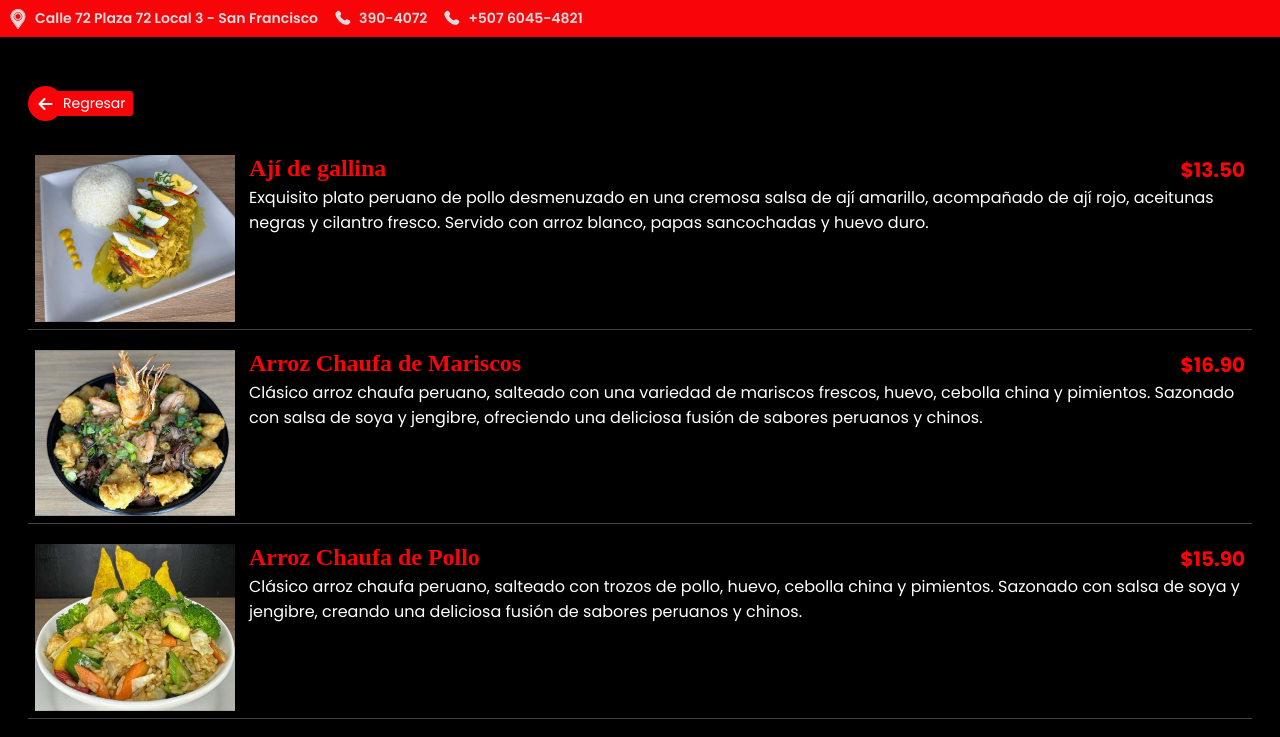
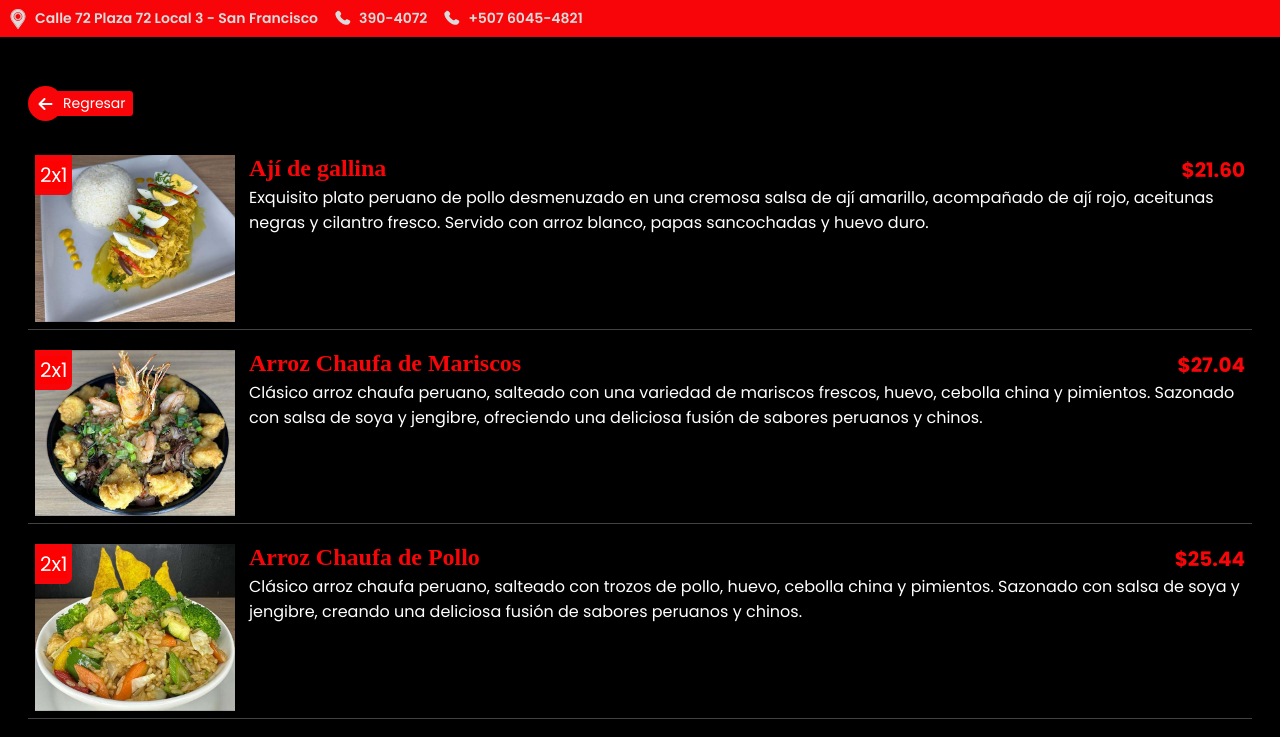
Before and after one commit to jhorman9/azumi-main, a React (Vite) app: page /#/dishes in a window 1280 px wide. Shown: the top 737 px of the page. Built offline with nearby package versions, Linux system fonts and the light colour scheme; a web font is replaced by a local one.

Commit message:
Agregando nuevos descuentos al menu

```diff
--- a/src/assets/styles/main.css
+++ b/src/assets/styles/main.css
@@ -286,3 +286,21 @@ section .section__card:hover .card__text{
 .card .swiper{
     width: 100%;
 }
+
+.discount-azumi {
+    position: absolute;
+    top: 0;
+    left: 0;
+    background: var(--red);
+    z-index: 1;
+    padding: 5px;
+    border-radius: 0 0 7px 0;
+    font-size: 20px;
+}
+
+@media (max-width: 768px) {
+    .discount-azumi {
+        padding: 12px;
+        font-size: 24px;
+    }
+}
--- a/src/pages/CategoryById.jsx
+++ b/src/pages/CategoryById.jsx
@@ -63,12 +63,15 @@ export const CategoryById = () => {
                             <img src={examplePhoto} alt="default" width={30} height={30} />
                         </SwiperSlide>
                     )}
+                    <div className="discount-azumi">
+                        <span style={{background: 'red'}} width='100'> 2x1</span>
+                    </div>
                 </Swiper>
             </div>
             <div className="card-body_container">
                 <div className="card-header">
                     <h2>{data.nombre}</h2>
-                    <span className="big-price">${data.precio.toFixed(2)}</span>
+                    <span className="big-price">${(data.precio * 1.6).toFixed(2)}</span>
                 </div>
                 <p className="card-description">{data.descripcion}</p>
             </div>
```
Also changed, not shown: public/fotos-menu/arroz-frito-con-carne.jpg (added), public/fotos-menu/arroz-frito-con-carne2.jpg (added), src/data/main.json.
